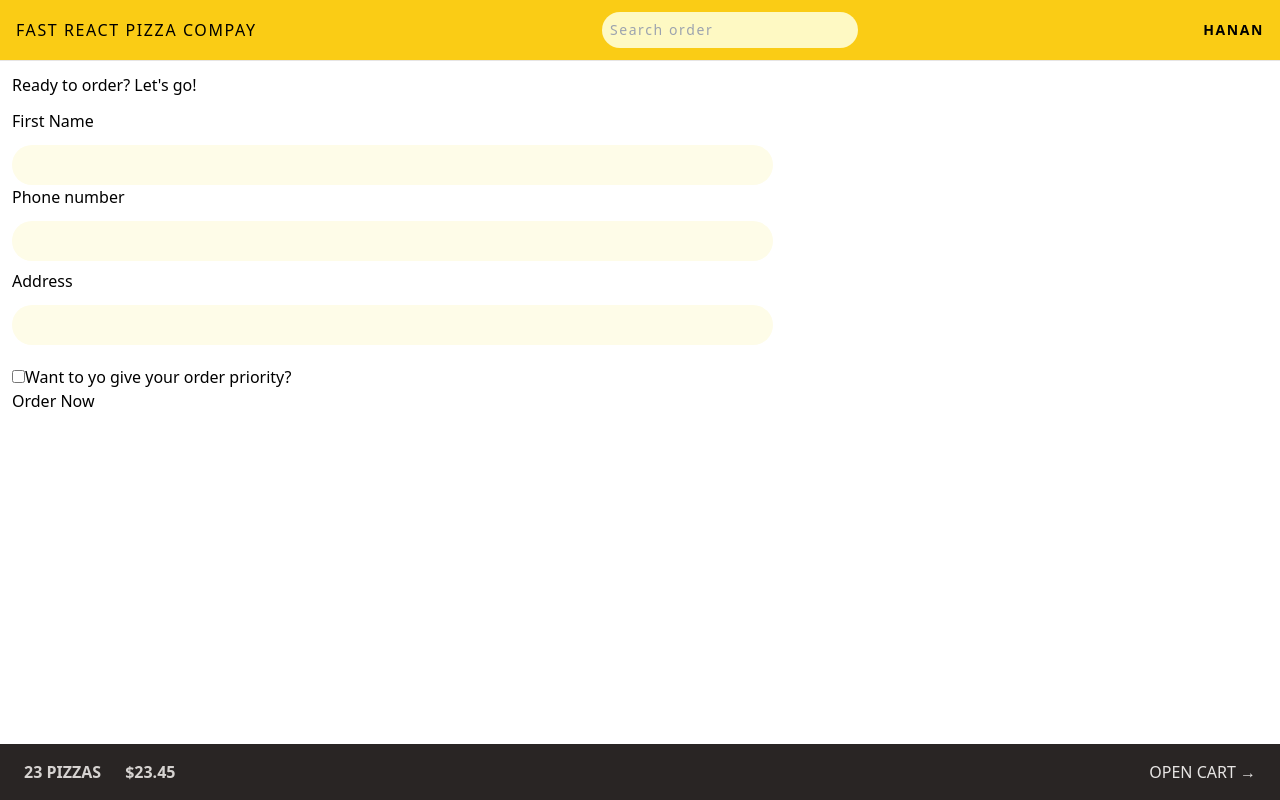
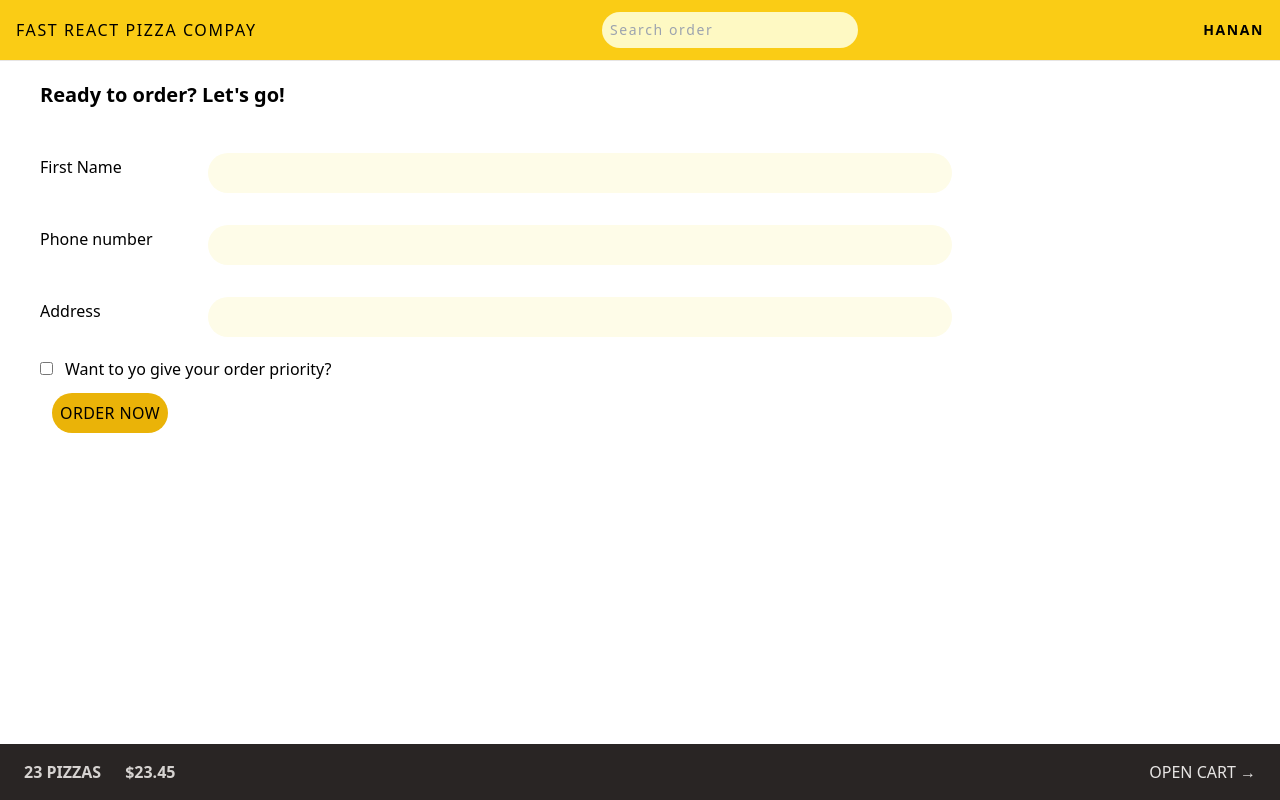
Before and after one commit to Hanan1413/order-fast-food, a React (Vite) app: page /order/new in a window 1280 px wide. Built offline with nearby package versions, Linux system fonts and the light colour scheme.

Commit message:
update CreateOrder and Order components

```diff
--- a/src/features/order/CreateOrder.jsx
+++ b/src/features/order/CreateOrder.jsx
@@ -41,30 +41,25 @@
 
 
   return (
-    <div className="ml-3" >
-      <h2 className="my-3">Ready to order? Let's go!</h2>
+    <div className="ml-10" >
+      <h2 className=" text-xl font-semibold mt-5 mb-8">Ready to order? Let's go!</h2>
       {/* <Form method="POST" action="/order/new"> */}
       <Form method="POST">
-        <div>
-          <label>First Name</label>
-          <div>
+        <div className="mb-5 flex flex-col gap-2 sm:flex-row sm:items-center">
+          <label className="sm:basis-40">First Name</label>
           <input type="text" name="customer" required className="input" />
 
-          </div>
         </div>
 
-        <div>
-          <label>Phone number</label>
-          <div>
+        <div className="mb-5 flex flex-col gap-2 sm:flex-row sm:items-center">
+          <label  className="sm:basis-40">Phone number</label>
             <input type="tel" name="phone" required   className="input"/>
-          </div>
         </div>
         {formErrors?.phone && formErrors.phone}
-        <div className="mt-2">
-          <label>Address</label>
-          <div>
+
+        <div className="mb-5 flex flex-col gap-2 sm:flex-row sm:items-center">
+          <label  className="sm:basis-40">Address</label>
             <input type="text" name="address" required   className="input"/>
-          </div>
         </div>
 
         <div className="mt-5">
@@ -75,12 +70,12 @@
             // value={withPriority}
             // onChange={(e) => setWithPriority(e.target.checked)}
           />
-          <label htmlFor="priority" >Want to yo give your order priority?</label>
+          <label htmlFor="priority"  className="ml-3">Want to yo give your order priority?</label>
         </div>
 
         <div>
           <input type="hidden" name="cart" value={JSON.stringify(cart)} />
-          <button disabled={isSubmitting}>{isSubmitting ? 'Placing order' : 'Order Now'}</button>
+          <Button disabled={isSubmitting}>{isSubmitting ? 'Placing order' : 'Order Now'}</Button>
         </div>
       </Form>
     </div>
--- a/src/features/order/Order.jsx
+++ b/src/features/order/Order.jsx
@@ -2,6 +2,7 @@
 
 import { useLoaderData } from "react-router-dom";
 import { getOrder } from "../../services/apiRestaurant";
+import OrderItem from "../order/OrderItem";
 import {
   calcMinutesLeft,
   formatCurrency,
@@ -26,29 +27,36 @@
   const deliveryIn = calcMinutesLeft(estimatedDelivery);
 
   return (
-    <div>
-      <div>
+    <div className="space-y-8 px-4 py-6">
+      <div className="flex flex-wrap items-center justify-between gap-2">
         <h2>Status</h2>
 
-        <div>
-          {priority && <span>Priority</span>}
-          <span>{status} order</span>
+        <div className="space-x-2 ">
+          {priority && <span className="rounded-full bg-red-500 px-3 py-1 text-sm font semibold uppercase tracking-wide text-red-50 ">Priority</span>}
+          <span className="rounded-full bg-green-500 px-3 py-1 text-sm font semibold uppercase tracking-wide text-red-50 ">{status} order</span>
         </div>
       </div>
 
-      <div>
-        <p>
+      <div className="flex flex-wrap items-center justify-between gap-2 bg-stone-200 px-6 py-5">
+        <p >
           {deliveryIn >= 0
             ? `Only ${calcMinutesLeft(estimatedDelivery)} minutes left 😃`
             : "Order should have arrived"}
         </p>
-        <p>(Estimated delivery: {formatDate(estimatedDelivery)})</p>
+        <p className="text-xs text-stone-500">(Estimated delivery: {formatDate(estimatedDelivery)})</p>
       </div>
 
-      <div>
+      <ul className="dive-stone-20 divide-y px-6">
+      {cart.map((item)=>(
+          <OrderItem  item={item} key={item.id} />
+      ))}
+
+      </ul>
+
+      <div className="space-y-2 bg-stone-200 px-6 py-5">
         <p>Price pizza: {formatCurrency(orderPrice)}</p>
         {priority && <p>Price priority: {formatCurrency(priorityPrice)}</p>}
-        <p>To pay on delivery: {formatCurrency(orderPrice + priorityPrice)}</p>
+        <p className="font-bold"> To pay on delivery: {formatCurrency(orderPrice + priorityPrice)}</p>
       </div>
     </div>
   );
--- a/src/features/order/OrderItem.jsx
+++ b/src/features/order/OrderItem.jsx
@@ -1,13 +1,16 @@
+import { formatCurrency } from "../../utils/helpers";
+
+
 function OrderItem({ item, isLoadingIngredients, ingredients }) {
   const { quantity, name, totalPrice } = item;
 
   return (
-    <li>
-      <div>
+    <li className="py-3 px-6">
+      <div className=" flex items-center justify-between">
         <p>
-          <span>{quantity}&times;</span> {name}
+          <span className="font-bold">{quantity}&times;</span> {name}
         </p>
-        <p>{formatCurrency(totalPrice)}</p>
+        <p className="font-bold">{formatCurrency(totalPrice)}</p>
       </div>
     </li>
   );
--- a/src/ui/Button.jsx
+++ b/src/ui/Button.jsx
@@ -7,8 +7,9 @@
   const styles = {
    primary: base + " px-4  py-3 md:px-6 md:py-4",
    small: base + " px-4 py-2 md:px-5 md:py-2.5 text-xs",
-   secondary:"inline-block rounded-full boder-2-stone-300 mt-3 bg-yellow-500 p-2 uppercase  tracking-wide rounded-full ml-3 transition-colors duration-300 hover:bg-yellow-300 focus:bg-yellow-300 focus:outline-none focus:ring-2 focus:ring-yellow-300 focus:ring-offset-2 disabled:cursor-not-allowed  px-4  py-3 md:px-6 md:py-4",
-  }
+   secondary: "inline-block text-sm rounded-full border-2 border-stone-300 font-semibold uppercase tracking-wide text-stone-400 transition-colors duration-300 hover:bg-stone-300 hover:text-stone-800 focus:bg-stone-300 focus:text-stone-800 focus:outline-none focus:ring focus:ring-stone-200 focus:ring-offset-2 disabled:cursor-not-allowed px-4 py-2.5 md:px-6 md:py-3.5",
+};
+
 
   if(to)
     return <Link to={to} className={className} style={styles[type]}>
--- a/src/ui/Error.jsx
+++ b/src/ui/Error.jsx
@@ -1,4 +1,5 @@
 import { useNavigate, useRouteError } from "react-router-dom";
+import LinkButton from "../ui/LinkButton";
 
 function Error() {
   // navigate to router
@@ -11,7 +12,7 @@
     <div>
       <h1>Something went wrong 😢</h1>
       <p>{error.data || error.message}</p>
-     <LinkButtton  to="-1">&larr; Go back </LinkButtton>
+     <LinkButton  to="-1">&larr; Go back </LinkButton>
 
     </div>
   );
```
Also changed, not shown: index.html (+3 -2 lines).
